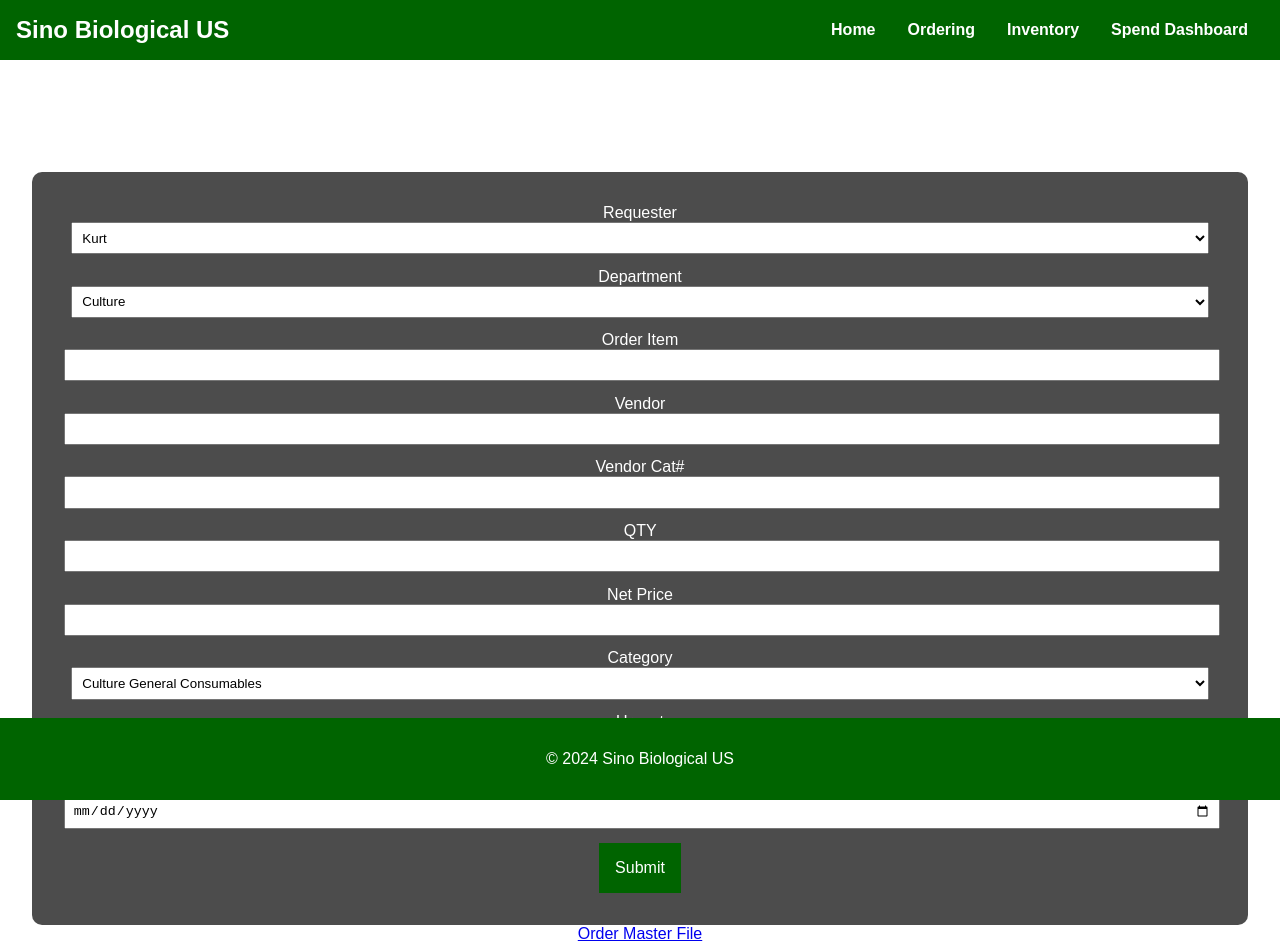
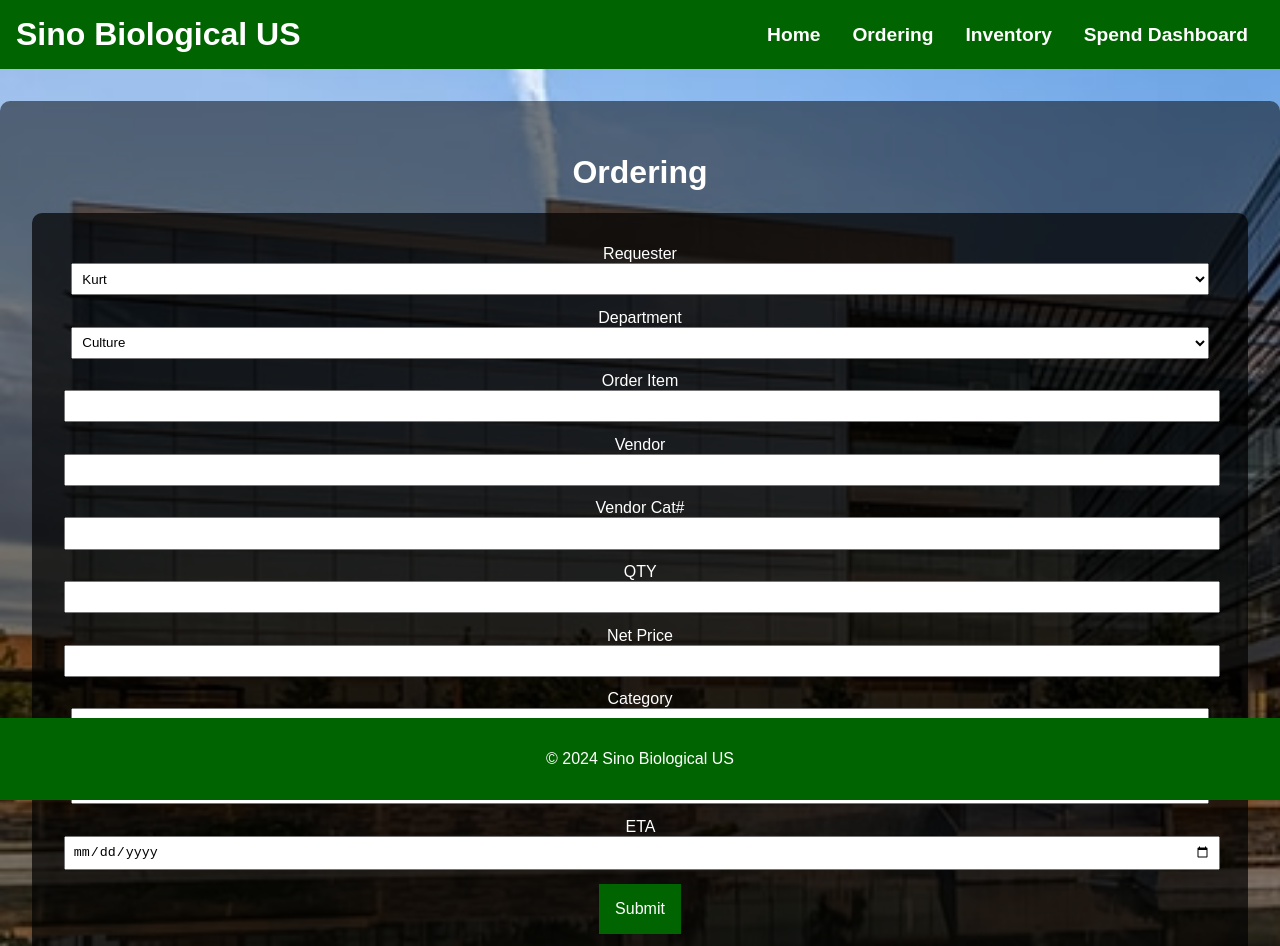
Before and after one commit to Yuteng0927/my-procurement-system, a plain HTML site: page ordering.html in a window 1280 px wide. Shown: the top 946 px of the page. Drawn offline with Linux system fonts and the light colour scheme.

Commit message:
Updated styles and fixed background image issue

```diff
--- a/css/styles.css
+++ b/css/styles.css
@@ -2,13 +2,14 @@
     font-family: Arial, sans-serif;
     margin: 0;
     padding: 0;
-    background-image: url('../images/background.jpg');
+    background-image: url('../images/background.jpeg');
     background-size: cover;
     color: white;
+    text-align: center;
 }
 
 header {
-    background-color: darkgreen;
+    background-color: #006400; /* Prettier dark green color */
     color: white;
     display: flex;
     justify-content: space-between;
@@ -17,7 +18,7 @@
 }
 
 header .company-name {
-    font-size: 1.5em;
+    font-size: 2em; /* Larger font size */
     font-weight: bold;
 }
 
@@ -36,15 +37,20 @@
     color: white;
     text-decoration: none;
     font-weight: bold;
+    font-size: 1.2em; /* Larger font size */
 }
 
 main {
     text-align: center;
     padding: 2em;
+    background-color: rgba(0, 0, 0, 0.5); /* Ensure background image visibility */
+    border-radius: 10px;
+    display: inline-block;
+    margin-top: 2em;
 }
 
 footer {
-    background-color: darkgreen;
+    background-color: #006400; /* Prettier dark green color */
     color: white;
     text-align: center;
     padding: 1em 0;
@@ -67,7 +73,7 @@
 }
 
 button {
-    background-color: darkgreen;
+    background-color: #006400; /* Prettier dark green color */
     color: white;
     padding: 1em;
     border: none;
```
